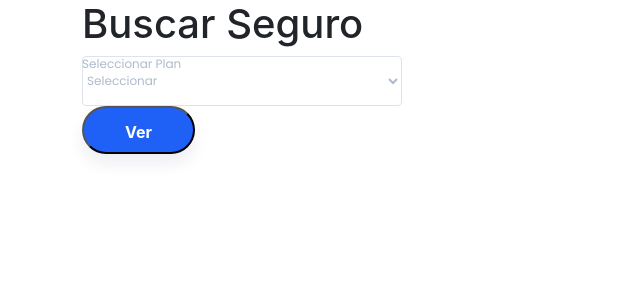
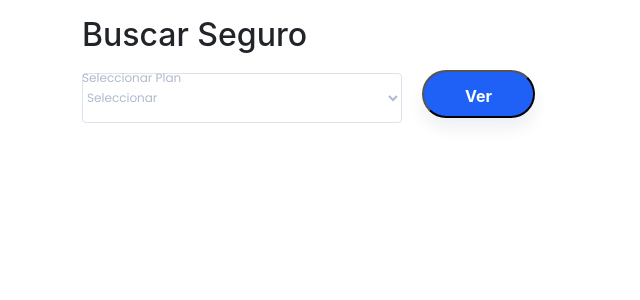
Before and after one commit to wotanCode/Bicevida-seguros-lab-2021, a React (Create React App) app: page / in a window 1280 px wide. Shown: the top 300 px of the page, without its empty margins (0-640 px from the left). Built offline with nearby package versions, Linux system fonts and the light colour scheme.

Commit message:
feat/mejorando diseño

```diff
--- a/src/css/App.css
+++ b/src/css/App.css
@@ -49,8 +49,6 @@
 /*Button de busqueda del seguro*/
 .buttonSeguro {
   /*Especificaciones tecnicas obligatorias button*/
-  display: flex;
-  flex-direction: row;
   padding: 8px 32px;
   width: 113px;
   height: 48px;
@@ -63,6 +61,7 @@
   line-height: 32px;
   text-align: center;
   color: #ffffff;
+  margin-left: 20px;
 }
 /*texto dentro del button*/
 .textButton{
--- a/src/css/seguroCard.css
+++ b/src/css/seguroCard.css
@@ -7,6 +7,7 @@
   background: #ffffff;
   border: 1px solid #dde3ed;
   border-radius: 8px;
+  margin: auto;
 }
 /*Div de la imagen y el precio*/
 .Cardimagen {
--- a/src/js/App.js
+++ b/src/js/App.js
@@ -2,7 +2,7 @@
 import React, { useState } from "react";
 //css
 import "../css/App.css";
-import "bootstrap/dist/css/bootstrap.min.css"
+import "bootstrap/dist/css/bootstrap.min.css";
 //Componentes importados
 import { SeguroCard } from "./components/SeguroCard";
 
@@ -34,9 +34,8 @@ function App() {
   return (
     <>
       <main className="container">
-      <h1>Buscar Seguro</h1>
-      <div >
-      <form>
+        <h2 className="my-3">Buscar Seguro</h2>
+        <form className="my-3">
           <label className="selectLabel">Seleccionar Plan</label>
           <select
             onChange={handleSelectSeguro}
@@ -45,7 +44,11 @@ function App() {
             className="selectstyle"
           >
             {seguroLista.map((seguro, index) => (
-            <option key={index} value={seguro.value} disabled={seguro.disabled}>
+              <option
+                key={index}
+                value={seguro.value}
+                disabled={seguro.disabled}
+              >
                 {seguro.text}
               </option>
             ))}
@@ -58,7 +61,7 @@ function App() {
             <label className="textButton">Ver</label>
           </button>
         </form>
-      </div>
+
         {buttonSeguroSelected ? (
           <SeguroCard buttonSeguroSelected={buttonSeguroSelected} />
         ) : null}
--- a/src/js/components/SeguroCard.js
+++ b/src/js/components/SeguroCard.js
@@ -32,16 +32,17 @@ export const SeguroCard = (props) => {
   return (
     <>
       {seguro ? (
-        <div className="cardSeguro">
+        <div className="cardSeguro mt-5">
           <div className="Cardimagen">
             <img src={seguro.insurance.image} alt='imagen del seguro'/>
-            <h4 className="cardLabel">{seguro.insurance.price}</h4>
+            <h4 className="cardLabel">{seguro.insurance.price}$</h4>
           </div>
           <div className="cardTextos">
             <h2>{seguro.insurance.name}</h2>
             <p>{seguro.insurance.description}</p>
           </div>
         </div>
+
       ) : null}
     </>
   );
```
Lines whose indentation alone changed are shown as unchanged.
